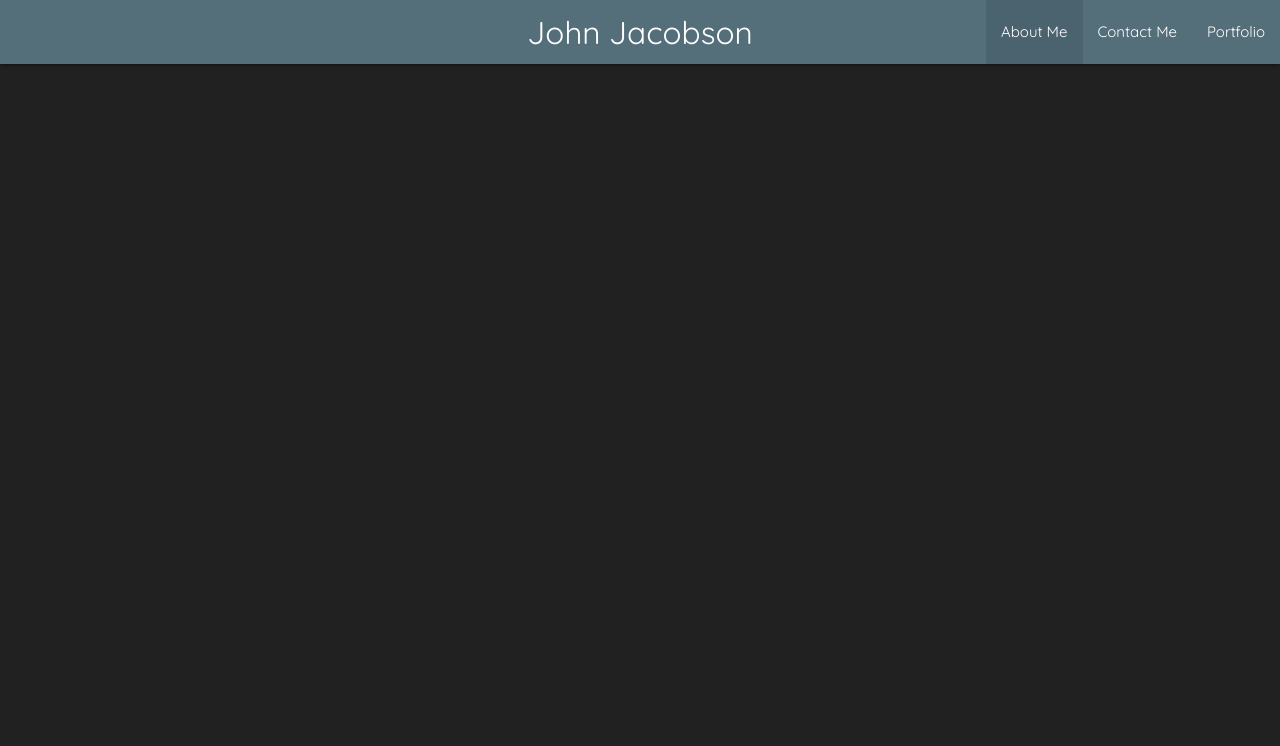
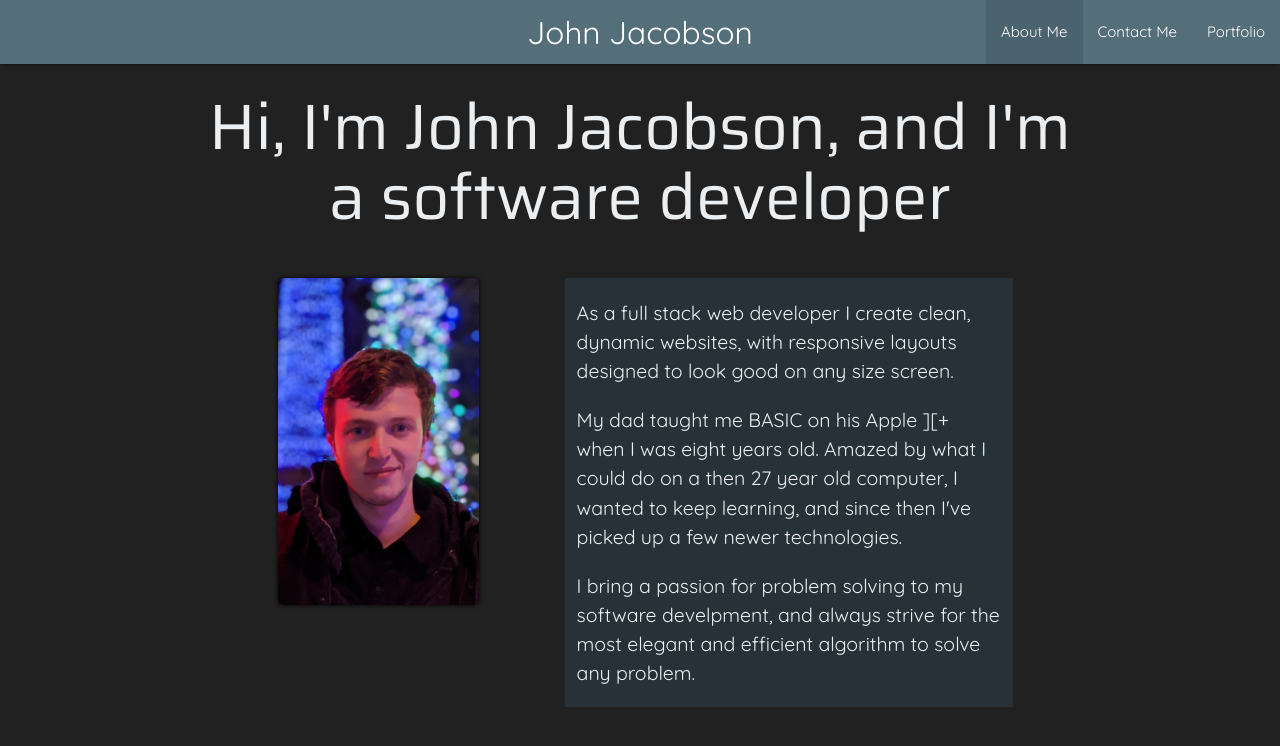
Before and after one commit to JohnDJake/react-portfolio, a React (Create React App) app: page /#/ in a window 1280 px wide. Shown: the top 746 px of the page. Built offline with nearby package versions, Linux system fonts and the light colour scheme.

Commit message:
about page

```diff
--- a/src/pages/About/index.js
+++ b/src/pages/About/index.js
@@ -1,9 +1,22 @@
-import React from 'react'
+import React from 'react';
+import "./styles.css";
 
 export default function About() {
     return (
         <div>
-
+            <div className="row">
+                <div className="col s12">
+                    <h1>Hi, I'm John Jacobson, and I'm a software developer</h1>
+                </div>
+            </div>
+            <div className="row">
+                <div className="col s6 offset-s3 m4 xl3 offset-xl1"><img src="assets/images/headshot.jpg" alt="Picture of John Jacobson" className="responsive-img" id="headshot" /></div>
+                <div className="col s12 m8 xl6 offset-xl1 blue-grey darken-4" id="about-text">
+                    <p>As a full stack web developer I create clean, dynamic websites, with responsive layouts designed to look good on any size screen.</p>
+                    <p>My dad taught me BASIC on his Apple ][+ when I was eight years old. Amazed by what I could do on a then 27 year old computer, I wanted to keep learning, and since then I've picked up a few newer technologies.</p>
+                    <p>I bring a passion for problem solving to my software develpment, and always strive for the most elegant and efficient algorithm to solve any problem.</p>
+                </div>
+            </div>
         </div>
     )
 }
--- /dev/null
+++ b/src/pages/About/styles.css
@@ -0,0 +1,8 @@
+p {
+    font-size: 1.3rem;
+}
+
+#headshot {
+    border-radius: 5px;
+    box-shadow: 0 0 4px black;
+}
```
